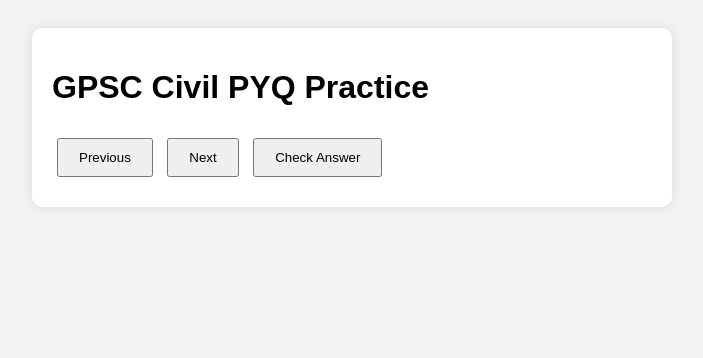
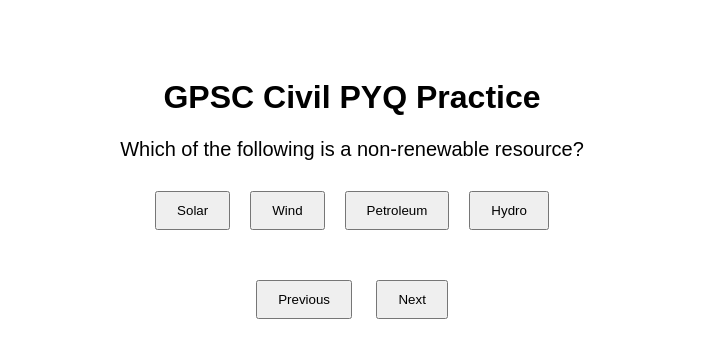
Before and after one commit to vadhiyaruturajkumar-prog/rjbookpyq, a plain HTML site: page index.html in a window 1280 px wide. Shown: the whole page, without its empty margins (288-991 px from the left). Drawn offline with Linux system fonts and the light colour scheme.

Commit message:
Update index.html

```diff
--- a/index.html
+++ b/index.html
@@ -1,22 +1,27 @@
-
 <!DOCTYPE html>
-<html lang="en">
+<html>
 <head>
   <meta charset="UTF-8" />
-  <meta name="viewport" content="width=device-width, initial-scale=1.0" />
-  <title>rjbookpyq - GPSC Civil PYQ Practice</title>
-  <link rel="stylesheet" href="style.css" />
+  <title>GPSC Civil PYQ Practice</title>
+  <style>
+    body {
+      font-family: Arial;
+      text-align: center;
+      padding: 50px;
+    }
+    button {
+      margin: 10px;
+      padding: 10px 20px;
+    }
+  </style>
 </head>
 <body>
-  <div class="container">
-    <h1>GPSC Civil PYQ Practice</h1>
-    <div id="question-container"></div>
-    <div class="controls">
-      <button onclick="prevQuestion()">Previous</button>
-      <button onclick="nextQuestion()">Next</button>
-      <button onclick="checkAnswer()">Check Answer</button>
-    </div>
-    <div id="result"></div>
+  <h1>GPSC Civil PYQ Practice</h1>
+  <div id="question" style="font-size: 20px; margin: 20px;"></div>
+  <div id="options"></div>
+  <div style="margin-top: 30px;">
+    <button onclick="prevQuestion()">Previous</button>
+    <button onclick="nextQuestion()">Next</button>
   </div>
   <script src="script.js"></script>
 </body>
```
